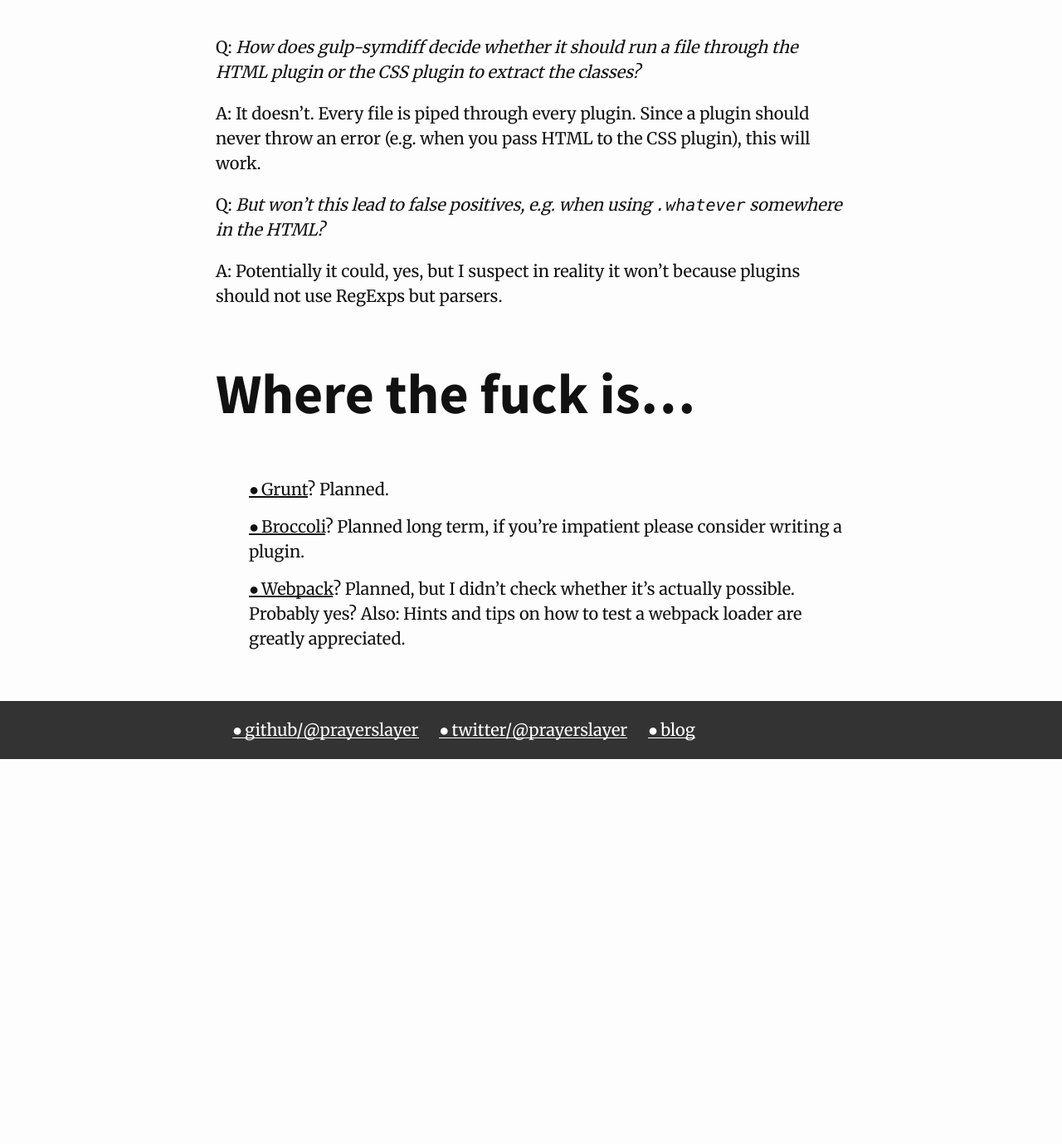
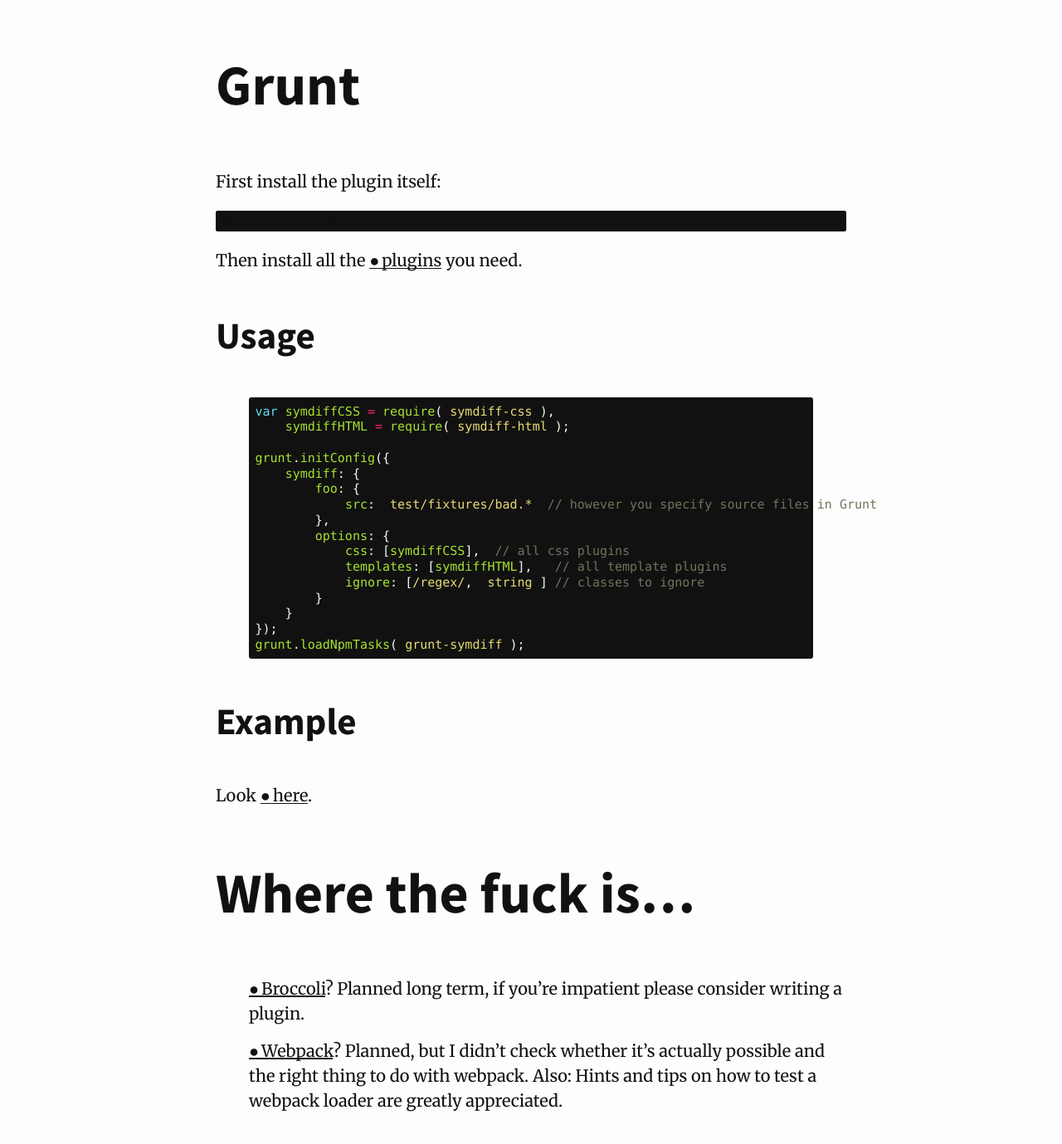
Before and after one commit to symdiff/symdiff.github.io, a Jekyll site: the page built from integration.md, in a window 1280 px wide and 1400 px high, scrolled down 1475 px. Shown: the top 1379 px of the window at 83% size. Built offline with Jekyll 4.4.1, drawn with Linux system fonts in a browser that asks for light colours; before the commit the page ends 2390 px from its top, so only the background shows below that; some of the changed text lies outside the part shown.

Commit message:
add grunt-symdiff to the party

```diff
--- a/_includes/footer.html
+++ b/_includes/footer.html
@@ -4,7 +4,7 @@
             <a href="https://github.com/prayerslayer">github/@prayerslayer</a>
         </span>
         <span class="link">
-            <a href="https://twitter.com/prayerslayer">twitter/@prayerslayer</a>
+            <a href="https://github.com/prayerslayer">twitter/@prayerslayer</a>
         </span>
         <span class="link">
             <a href="https://npiccolotto.com">blog</a>
--- a/integration.md
+++ b/integration.md
@@ -7,7 +7,9 @@
 Jump to:
 
 * [Gulp](#gulp)
+* [Grunt](#grunt)
 * [Where the fuck is…](#where-the-fuck-is)
+* [FAQ](#faq)
 
 ## Gulp
 
@@ -28,7 +30,8 @@
     .src(['src/*.css', 'src/*.html'])  // ALL the files
     .pipe(symdiff({
         templates: [html],  // list all templates plugins
-        css: [css]          // list all css plugins
+        css: [css],          // list all css plugins
+        ignore: [/^ignore/]  // classes to ignore
     })
     .on('error', function() {
         process.exit(1);    // break the build
@@ -39,18 +42,50 @@
 
 Look [here](https://github.com/symdiff/gulp-symdiff/blob/master/Gulpfile.js).
 
-### FAQ
+## Grunt
 
-Q: *How does gulp-symdiff decide whether it should run a file through the HTML plugin or the CSS plugin to extract the classes?*
+First install the plugin itself:
+
+    npm install grunt-symdiff
+
+Then install all the [plugins](/plugins/) you need.
+
+### Usage
+
+{% highlight javascript %}
+var symdiffCSS = require('symdiff-css'),
+    symdiffHTML = require('symdiff-html');
+
+grunt.initConfig({
+    symdiff: {
+        foo: {
+            src: 'test/fixtures/bad.*' // however you specify source files in Grunt
+        },
+        options: {
+            css: [symdiffCSS],  // all css plugins
+            templates: [symdiffHTML],   // all template plugins
+            ignore: [/regex/, 'string'] // classes to ignore
+        }
+    }
+});
+grunt.loadNpmTasks('grunt-symdiff');
+{% endhighlight %}
+
+### Example
+
+Look [here](https://github.com/symdiff/grunt-symdiff/blob/master/Gruntfile.js).
+
+## Where the fuck is…
+
+* [Broccoli](https://github.com/broccolijs/broccoli)? Planned long term, if you're impatient please consider writing a plugin.
+* [Webpack](https://webpack.github.io/)? Planned, but I didn't check whether it's actually possible and the right thing to do with webpack. Also: Hints and tips on how to test a webpack loader are greatly appreciated.
+
+## FAQ
+
+Q: *How does symdiff decide whether it should run a file through the HTML plugin or the CSS plugin to extract the classes?*
 
 A: It doesn’t. Every file is piped through every plugin. Since a plugin should never throw an error (e.g. when you pass HTML to the CSS plugin), this will work.
 
 Q: *But won’t this lead to false positives, e.g. when using `.whatever` somewhere in the HTML?*
 
 A: Potentially it could, yes, but I suspect in reality it won’t because plugins should not use RegExps but parsers.
-
-## Where the fuck is…
-
-* [Grunt](http://gruntjs.com/)? Planned.
-* [Broccoli](https://github.com/broccolijs/broccoli)? Planned long term, if you're impatient please consider writing a plugin.
-* [Webpack](https://webpack.github.io/)? Planned, but I didn't check whether it's actually possible. Probably yes? Also: Hints and tips on how to test a webpack loader are greatly appreciated.
```
Also changed, not shown: plugins.md (+1 -1 lines).
